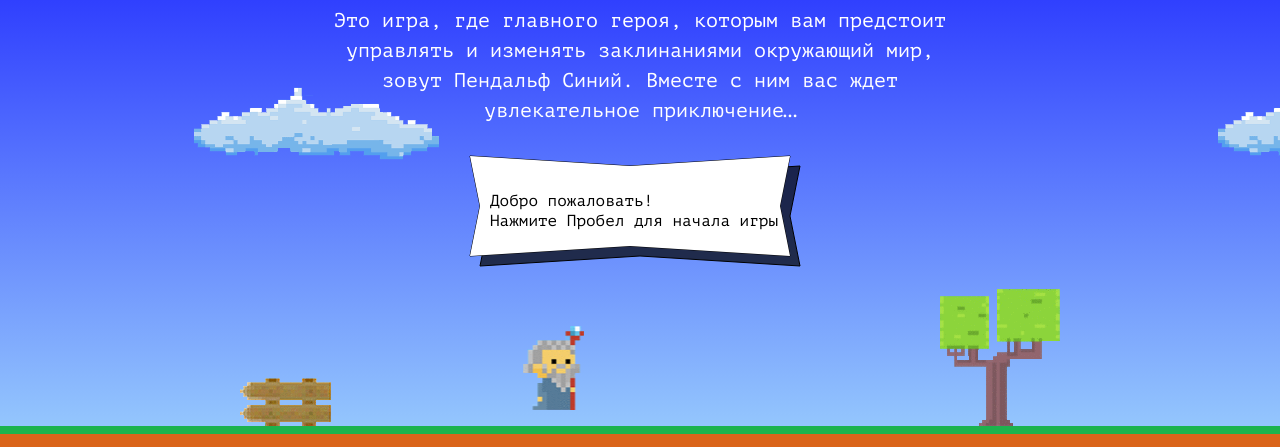
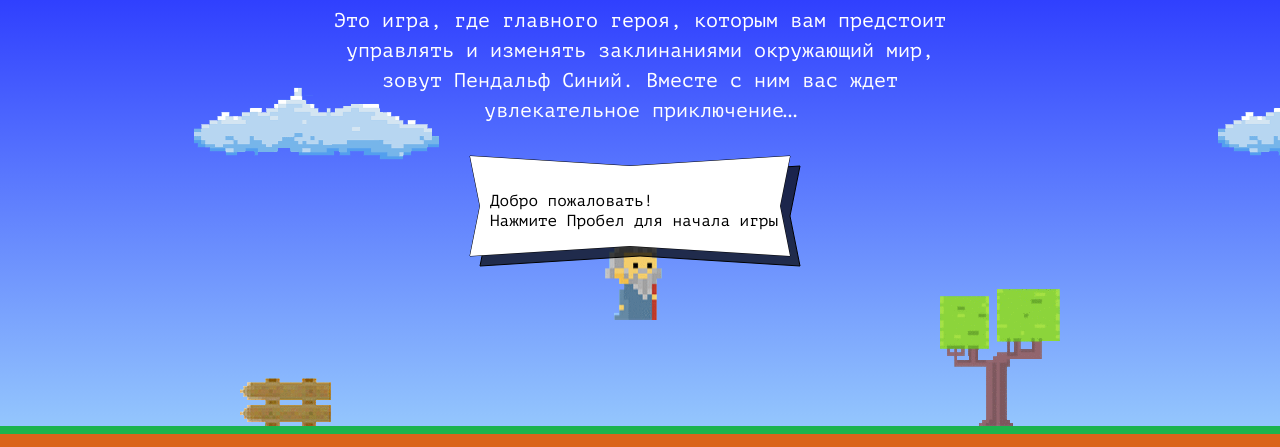
Before and after one commit to andreyner/1551255-code-and-magick-21, a website: page index.html in a window 1280 px wide. Shown: the part 203-650 px from the top of the page. Drawn offline with Linux system fonts and the light colour scheme.

Commit message:
function and variables

```diff
--- a/index.html
+++ b/index.html
@@ -179,7 +179,7 @@
     <p class="setup-similar-label">Петр Петров</p>
   </div>
 </template>
-
+<script src="js/customlogic.js"></script>
 <script src="js/game.js"></script>
 
 </body>
--- /dev/null
+++ b/js/customlogic.js
@@ -0,0 +1,22 @@
+const fireballSize=22;
+const wizardSpeed=3;
+const wizardWidth=70;
+
+var getFireballSpeed=function(isleft)
+{
+if(isleft){ return 2;}
+return 5;
+}
+var getWizardHeight= function()
+{
+    return 1.337 *wizardWidth;
+}
+var getWizardX=function(fieldWidth)
+{
+return (fieldWidth- wizardWidth)/2;
+
+}
+var getWizardY=function(fieldHeight)
+{
+return (fieldHeight/3);
+}
```
